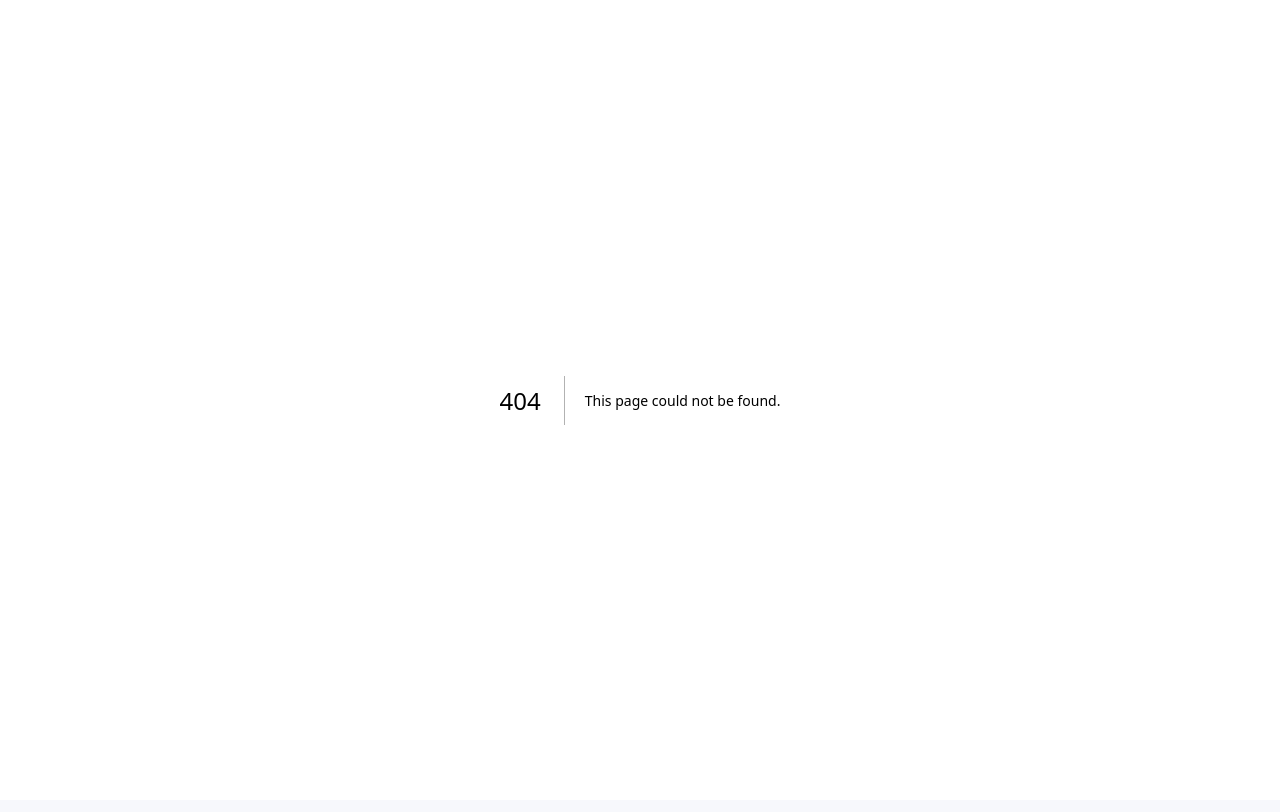
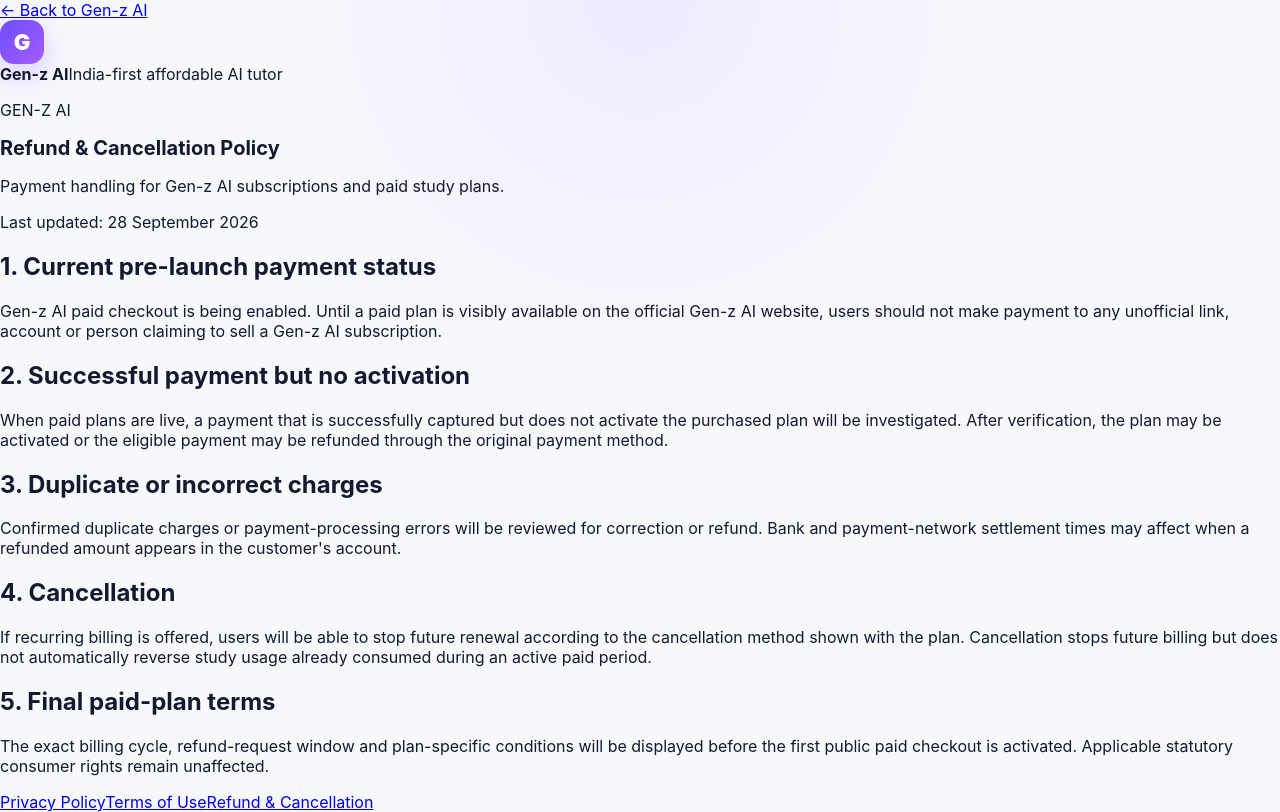
Before and after one commit to tejasvinernational2025-sudo/gen-z-ai, a Next.js app: page /refund in a window 1280 px wide. Before the commit this address had no page. Built offline with nearby package versions, Linux system fonts and the light colour scheme.

Commit message:
Add app/refund/page.tsx

```diff
--- /dev/null
+++ b/app/refund/page.tsx
@@ -0,0 +1,61 @@
+import type { Metadata } from "next";
+import LegalShell from "../legal-shell";
+
+export const metadata: Metadata = {
+  title: "Refund & Cancellation Policy | Gen-z AI",
+  description: "Refund and cancellation information for Gen-z AI paid plans.",
+};
+
+export default function RefundPage() {
+  return (
+    <LegalShell
+      title="Refund & Cancellation Policy"
+      subtitle="Payment handling for Gen-z AI subscriptions and paid study plans."
+    >
+      <section>
+        <h2>1. Current pre-launch payment status</h2>
+        <p>
+          Gen-z AI paid checkout is being enabled. Until a paid plan is visibly available on the
+          official Gen-z AI website, users should not make payment to any unofficial link, account
+          or person claiming to sell a Gen-z AI subscription.
+        </p>
+      </section>
+
+      <section>
+        <h2>2. Successful payment but no activation</h2>
+        <p>
+          When paid plans are live, a payment that is successfully captured but does not activate
+          the purchased plan will be investigated. After verification, the plan may be activated
+          or the eligible payment may be refunded through the original payment method.
+        </p>
+      </section>
+
+      <section>
+        <h2>3. Duplicate or incorrect charges</h2>
+        <p>
+          Confirmed duplicate charges or payment-processing errors will be reviewed for correction
+          or refund. Bank and payment-network settlement times may affect when a refunded amount
+          appears in the customer&apos;s account.
+        </p>
+      </section>
+
+      <section>
+        <h2>4. Cancellation</h2>
+        <p>
+          If recurring billing is offered, users will be able to stop future renewal according to
+          the cancellation method shown with the plan. Cancellation stops future billing but does
+          not automatically reverse study usage already consumed during an active paid period.
+        </p>
+      </section>
+
+      <section>
+        <h2>5. Final paid-plan terms</h2>
+        <p>
+          The exact billing cycle, refund-request window and plan-specific conditions will be
+          displayed before the first public paid checkout is activated. Applicable statutory
+          consumer rights remain unaffected.
+        </p>
+      </section>
+    </LegalShell>
+  );
+}
```
